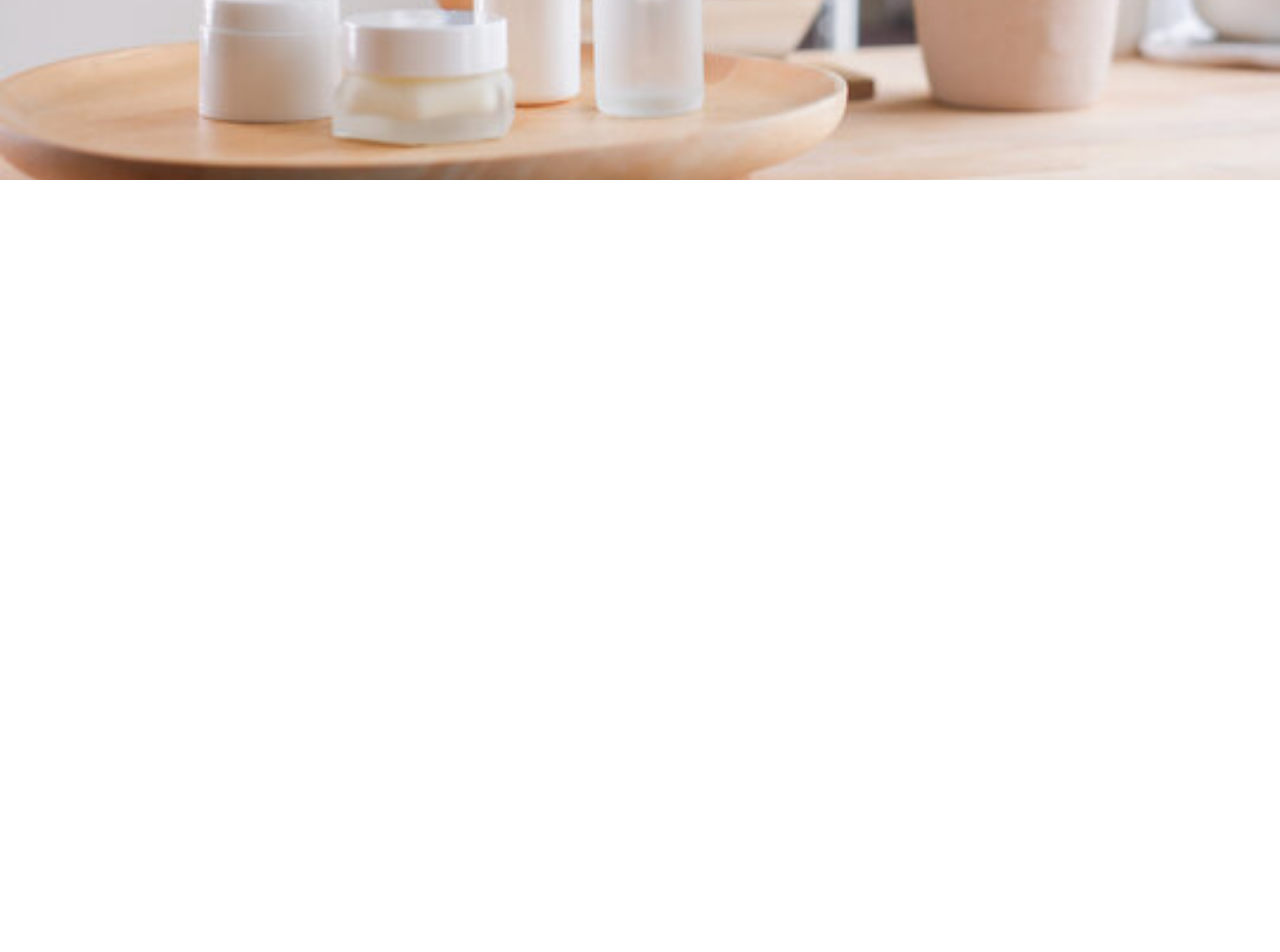
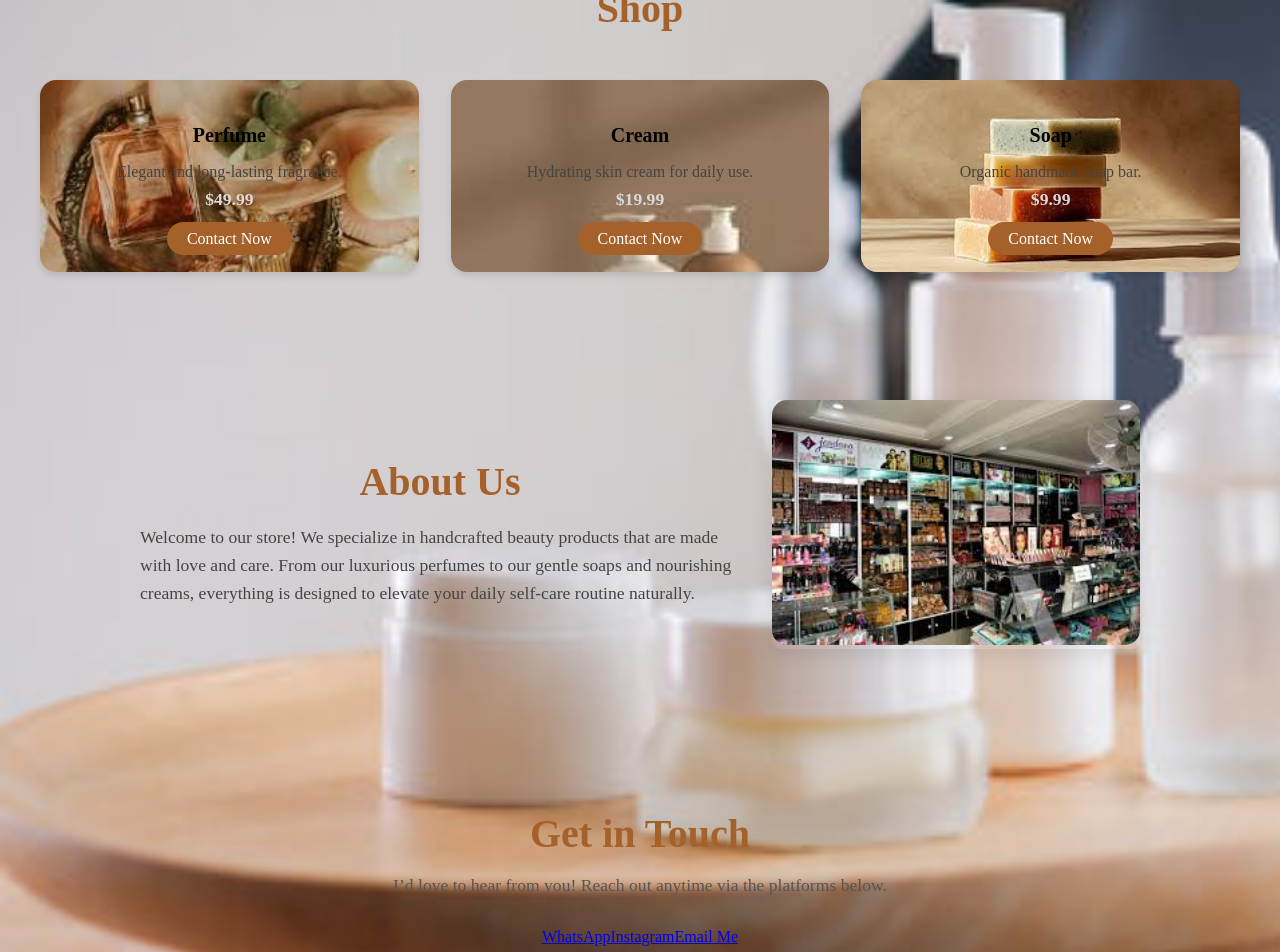
Before and after one commit to KlavitoOfTech/Labentine-cosmetics, a React (Create React App) app: page / in a window 1280 px wide. Shown: the part 620-1572 px from the top of the page. Before the commit the page ends 800 px from the top, so only its background shows below. Built offline with nearby package versions, Linux system fonts and the light colour scheme.

Commit message:
added styles for the styling of the page

```diff
--- a/src/App.css
+++ b/src/App.css
@@ -2,6 +2,10 @@
 body {
   background-image: url('./background-shopping-logo.jpg');
   background-size: cover;
+}
+
+html {
+  scroll-behavior: smooth;
 }
 
 /* Keyframe Animations */
@@ -36,7 +40,7 @@ body {
   padding: 15px 40px;
   background-color: #a5612a;
   position: fixed;
-  top: 60px;
+  top: 80px;
   left: 60px;
   width: 80%;
   height: 40px;
@@ -80,6 +84,20 @@ body {
 
 .sign-up:hover {
   background-color: #eeeded;
+}
+
+/* Logo Container */
+.logo-container {
+  position: absolute;
+  top: 20px; /* Adjust top position */
+  left: 60px; /* Adjust left position */
+  z-index: 1; /* Ensures logo stays on top */
+}
+
+/* Logo Image */
+.logo {
+  width: 50px; /* Adjust logo size */
+  height: auto;
 }
 
 /* Hero Section */
@@ -163,3 +181,221 @@ body {
 .hero-images:hover .overlay-image {
   transform: scale(1.1) rotate(-3deg);
 }
+
+/* Shop Section */
+
+.shop-section {
+  padding: 4rem 1rem;
+}
+
+.shop-title {
+  color: #a5612a;
+  text-align: center;
+  font-size: 2.5rem;
+  font-weight: bold;
+  margin-bottom: 3rem;
+}
+
+.shop-grid {
+  display: grid;
+  gap: 2rem;
+  max-width: 1200px;
+  margin: 0 auto;
+  grid-template-columns: repeat(auto-fit, minmax(250px, 1fr));
+}
+
+.product-card {
+  background-size: cover;
+  padding: 1.5rem;
+  border-radius: 1rem;
+  text-align: center;
+  box-shadow: 0 4px 6px rgba(0, 0, 0, 0.1);
+  transition: box-shadow 0.3s ease;
+}
+
+.product-card:hover {
+  box-shadow: 0 6px 10px rgba(0, 0, 0, 0.15);
+}
+
+.product-image {
+  width: 100%;
+  height: auto;
+  border-radius: 0.75rem;
+  margin-bottom: 1rem;
+}
+
+.product-name {
+  font-size: 1.25rem;
+  font-weight: 600;
+  margin-bottom: 0.5rem;
+}
+
+.product-description {
+  color: #444;
+  margin-bottom: 0.5rem;
+}
+
+.product-price {
+  font-size: 1.1rem;
+  font-weight: bold;
+  color: #dbdada;
+  display: block;
+  margin-top: 0.5rem;
+  margin-bottom: 20px;
+}
+
+.contact-now-btn {
+  margin-top: 1rem;
+  padding: 0.5rem 1.25rem;
+  background-color: #a5612a;
+  color: white;
+  border: none;
+  border-radius: 9999px;
+  cursor: pointer;
+  font-size: 1rem;
+  text-decoration: none;
+}
+
+.contact-now-btn:hover {
+  background-color: #77451c;
+}
+
+
+/* About Section Styles */
+
+.about-section {
+  padding: 4rem 1rem;
+}
+
+.about-container {
+  display: flex;
+  flex-direction: column;
+  align-items: center;
+  max-width: 1000px;
+  margin: 0 auto;
+  gap: 2rem;
+}
+
+.about-title {
+  font-size: 2.5rem;
+  font-weight: bold;
+  color: #a5612a;
+  margin-bottom: 1rem;
+  text-align: center;
+}
+
+.about-description {
+  font-size: 1.1rem;
+  color: #444;
+  line-height: 1.6;
+  text-align: center;
+  max-width: 600px;
+}
+
+.about-image-wrapper {
+  flex: 1;
+  overflow: hidden; /* Ensure the image doesn't overflow */
+  border-radius: 8px;
+  position: relative;
+  box-shadow: 0 4px 20px rgba(0, 0, 0, 0.1);
+}
+
+/* Image with animations */
+.about-image {
+  border-radius: 15px;
+  width: 100%;
+  height: auto;
+  object-fit: cover;
+  opacity: 0;
+  transform: scale(0.95); /* Start slightly zoomed out */
+  animation: fadeIn 1.5s ease-out forwards, zoomIn 3s ease-out forwards;
+}
+
+/* Fade-In Animation */
+@keyframes fadeIn {
+  to {
+    opacity: 1;
+  }
+}
+
+/* Zoom-In Animation */
+@keyframes zoomIn {
+  to {
+    transform: scale(1); /* Zoom to normal size */
+  }
+}
+
+/* Hover Effect - Zoom-In on hover */
+.about-image-wrapper:hover .about-image {
+  transform: scale(1.1); /* Zoom-in the image */
+  transition: transform 0.3s ease;
+}
+
+/* Responsive for larger screens */
+@media (min-width: 768px) {
+  .about-container {
+    flex-direction: row;
+    justify-content: space-between;
+    text-align: left;
+  }
+
+  .about-description {
+    text-align: left;
+  }
+}
+
+
+/* Contact Section Styles */
+
+.contact-section {
+  padding: 4rem 1rem;
+}
+
+.contact-container {
+  max-width: 600px;
+  margin: 0 auto;
+  text-align: center;
+}
+
+.contact-title {
+  font-size: 2.5rem;
+  font-weight: bold;
+  color: #a5612a;
+  margin-bottom: 1rem;
+}
+
+.contact-subtext {
+  font-size: 1.1rem;
+  color: #555;
+  margin-bottom: 2rem;
+}
+
+.contact-form {
+  display: flex;
+  flex-direction: column;
+  gap: 1rem;
+}
+
+.contact-input,
+.contact-textarea {
+  padding: 0.75rem 1rem;
+  font-size: 1rem;
+  border: 1px solid #ccc;
+  border-radius: 8px;
+  resize: none;
+}
+
+.contact-button {
+  padding: 0.75rem 1.5rem;
+  font-size: 1rem;
+  color: white;
+  background-color: #2563eb;
+  border: none;
+  border-radius: 9999px;
+  cursor: pointer;
+  transition: background-color 0.3s ease;
+}
+
+.contact-button:hover {
+  background-color: #1e40af;
+}
--- a/src/components/Hero.js
+++ b/src/components/Hero.js
@@ -1,10 +1,19 @@
 import React from "react";
-import MainImage from "../skincare-pic-1.jpg";
-import SecondaryImage from "../skincare-pic-2.jpg";
+import MainImage from "../images/skincare-pic-1.jpg";
+import SecondaryImage from "../images/skincare-pic-2.jpg";
+import { products } from './data.js'; // Import products from data.js
+import About from '../images/about-us-img.jpg'
+import Logo from "../images/labentine-logo.png"
 
 export default function Hero() {
   return (
-    <section className="hero">
+    <>
+      {/* Logo at the top-left corner */}
+      <div className="logo-container">
+        <img src={Logo} alt="Logo" className="logo" />
+      </div>
+      {/* Hero Section */}
+      <section className="hero" id="home">
         <div className="hero-content">
           <h1>Welcome!</h1>
           <p>Discover the best skincare products for glowing skin.</p>
@@ -23,5 +32,86 @@ export default function Hero() {
           />
         </div>
       </section>
+
+      {/* Shop Section */}
+      <section id="shop" className="shop-section">
+        <h1 className="shop-title">Shop</h1>
+        <div className="shop-grid">
+          {products.map((product, index) => (
+            <div
+              key={index}
+              className="product-card"
+              style={{ backgroundImage: `url(${product.image})` }} // Set the background image here
+            >
+              <div className="product-info">
+                <h3 className="product-name">{product.name}</h3>
+                <p className="product-description">{product.description}</p>
+                <span className="product-price">{product.price}</span>
+                <a href="#contact" className="contact-now-btn">Contact Now</a>
+              </div>
+            </div>
+          ))}
+        </div>
+      </section>
+
+          {/* About Section */}
+      <section id="about" className="about-section">
+        <div className="about-container">
+          <div className="about-text">
+            <h2 className="about-title">About Us</h2>
+            <p className="about-description">
+              Welcome to our store! We specialize in handcrafted beauty products that are made with love and care.
+              From our luxurious perfumes to our gentle soaps and nourishing creams, everything is designed to elevate
+              your daily self-care routine naturally.
+            </p>
+          </div>
+          <div className="about-image-wrapper">
+            <img
+              src= {About}
+              alt="About"
+              className="about-image"
+            />
+          </div>
+        </div>
+      </section>
+
+      {/* Contact Section */}
+      <section id="contact" className="contact-section">
+        <div className="contact-container">
+          <h2 className="contact-title">Get in Touch</h2>
+          <p className="contact-subtext">
+            I’d love to hear from you! Reach out anytime via the platforms below.
+          </p>
+
+          <div className="contact-links">
+            <a
+              href="https://wa.me/1234567890"
+              className="contact-link whatsapp"
+              target="_blank"
+              rel="noopener noreferrer"
+            >
+              WhatsApp
+            </a>
+
+            <a
+              href="https://instagram.com/yourhandle"
+              className="contact-link instagram"
+              target="_blank"
+              rel="noopener noreferrer"
+            >
+              Instagram
+            </a>
+
+            <a
+              href="mailto:youremail@example.com"
+              className="contact-link email"
+            >
+              Email Me
+            </a>
+          </div>
+        </div>
+      </section>
+    </>
+
   );
 }
--- /dev/null
+++ b/src/components/data.js
@@ -0,0 +1,24 @@
+import Perfume from '../images/perfume-pic.jpg';  // Make sure to adjust the path based on where the images are stored
+import Lotion from '../images/lotion-pic.jpg';
+import Soap from '../images/soap-pic.jpg';
+
+export const products = [
+  {
+    name: 'Perfume',
+    description: 'Elegant and long-lasting fragrance.',
+    price: '$49.99',
+    image: Perfume,
+  },
+  {
+    name: 'Cream',
+    description: 'Hydrating skin cream for daily use.',
+    price: '$19.99',
+    image: Lotion,
+  },
+  {
+    name: 'Soap',
+    description: 'Organic handmade soap bar.',
+    price: '$9.99',
+    image: Soap,
+  },
+];
```
Lines whose indentation alone changed are shown as unchanged.
